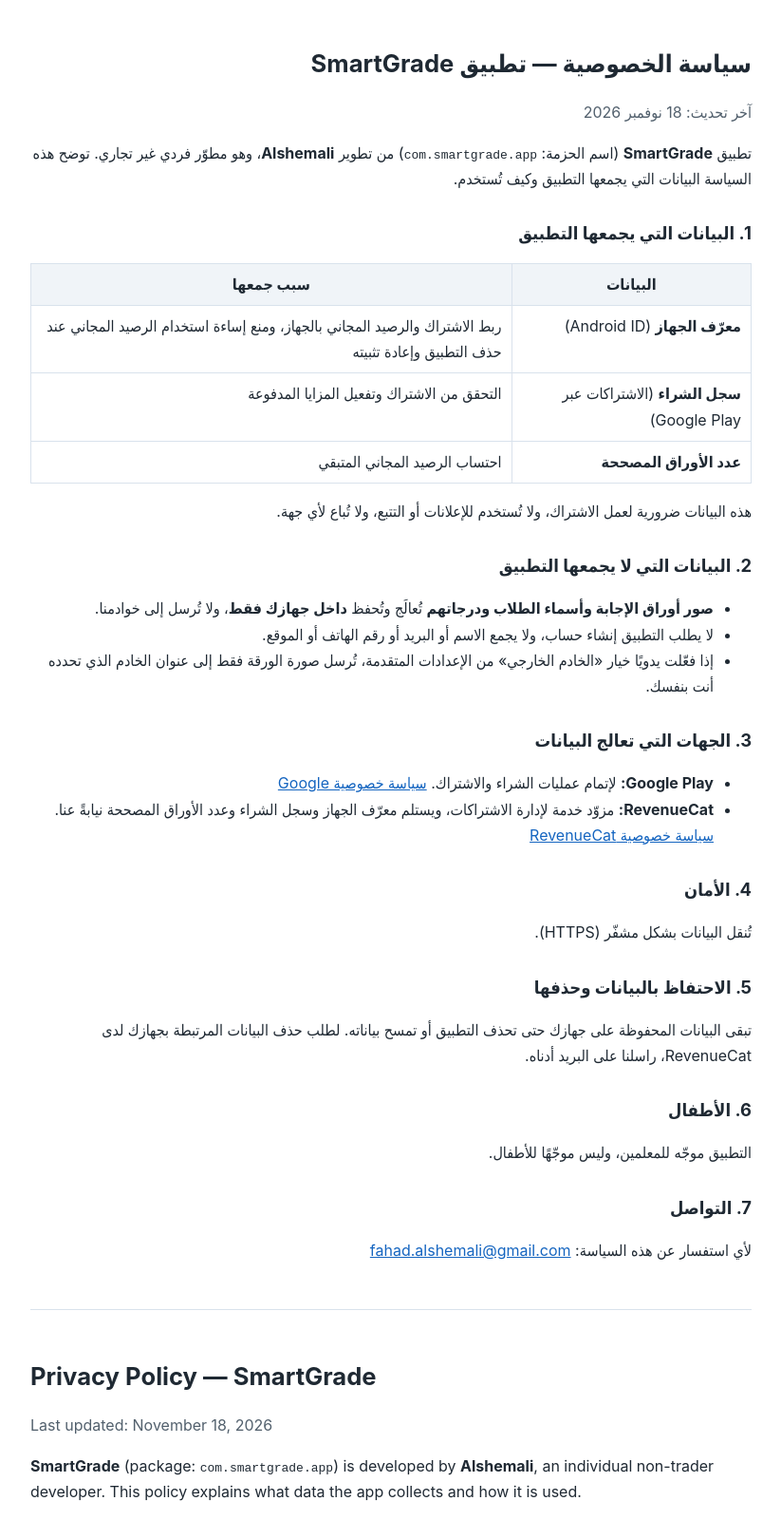
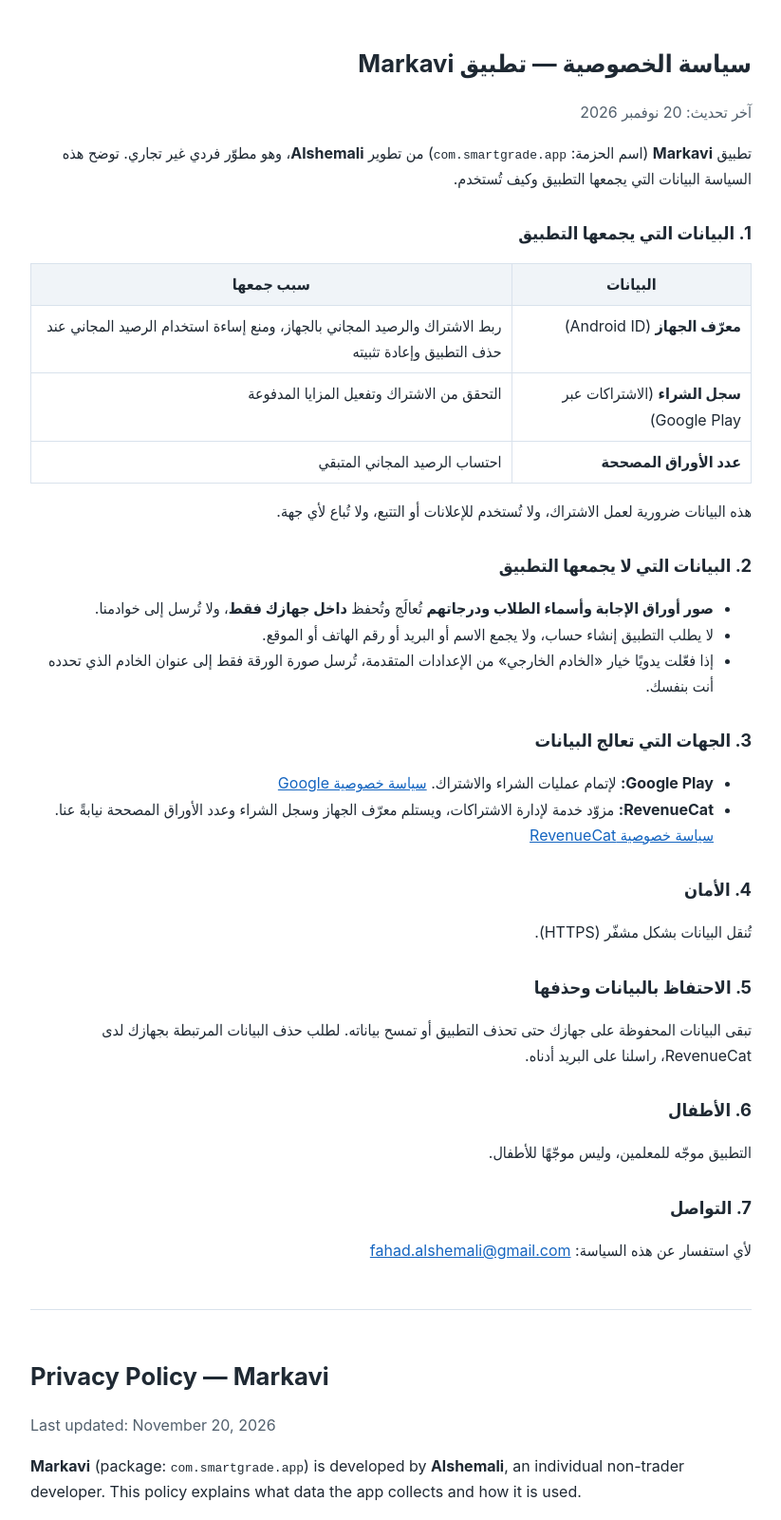
Before and after one commit to shemali/smartgrade-privacy, a plain HTML site: page index.html in a window 1280 px wide. Shown: the top 1600 px of the page at 95% size, without its empty margins (228-1051 px from the left). Drawn offline with Linux system fonts and the light colour scheme.

Commit message:
Update privacy policy app name to Markavi

```diff
--- a/index.html
+++ b/index.html
@@ -3,7 +3,7 @@
 <head>
 <meta charset="utf-8">
 <meta name="viewport" content="width=device-width, initial-scale=1">
-<title>SmartGrade — Privacy Policy / سياسة الخصوصية</title>
+<title>Markavi — Privacy Policy / سياسة الخصوصية</title>
 <style>
   body { font-family: -apple-system, "Segoe UI", Tahoma, Arial, sans-serif; line-height: 1.7; color: #1f2933; background: #fff; margin: 0; padding: 24px 16px; }
   main { max-width: 760px; margin: 0 auto; }
@@ -22,9 +22,9 @@
 <main>
 
 <section class="ar">
-<h1>سياسة الخصوصية — تطبيق SmartGrade</h1>
-<p class="muted">آخر تحديث: 18 نوفمبر 2026</p>
-<p>تطبيق <strong>SmartGrade</strong> (اسم الحزمة: <code>com.smartgrade.app</code>) من تطوير <strong>Alshemali</strong>، وهو مطوّر فردي غير تجاري. توضح هذه السياسة البيانات التي يجمعها التطبيق وكيف تُستخدم.</p>
+<h1>سياسة الخصوصية — تطبيق Markavi</h1>
+<p class="muted">آخر تحديث: 20 نوفمبر 2026</p>
+<p>تطبيق <strong>Markavi</strong> (اسم الحزمة: <code>com.smartgrade.app</code>) من تطوير <strong>Alshemali</strong>، وهو مطوّر فردي غير تجاري. توضح هذه السياسة البيانات التي يجمعها التطبيق وكيف تُستخدم.</p>
 
 <h2>1. البيانات التي يجمعها التطبيق</h2>
 <table>
@@ -64,9 +64,9 @@
 <hr>
 
 <section class="en" lang="en">
-<h1>Privacy Policy — SmartGrade</h1>
-<p class="muted">Last updated: November 18, 2026</p>
-<p><strong>SmartGrade</strong> (package: <code>com.smartgrade.app</code>) is developed by <strong>Alshemali</strong>, an individual non-trader developer. This policy explains what data the app collects and how it is used.</p>
+<h1>Privacy Policy — Markavi</h1>
+<p class="muted">Last updated: November 20, 2026</p>
+<p><strong>Markavi</strong> (package: <code>com.smartgrade.app</code>) is developed by <strong>Alshemali</strong>, an individual non-trader developer. This policy explains what data the app collects and how it is used.</p>
 
 <h2>1. Data we collect</h2>
 <table>
```
